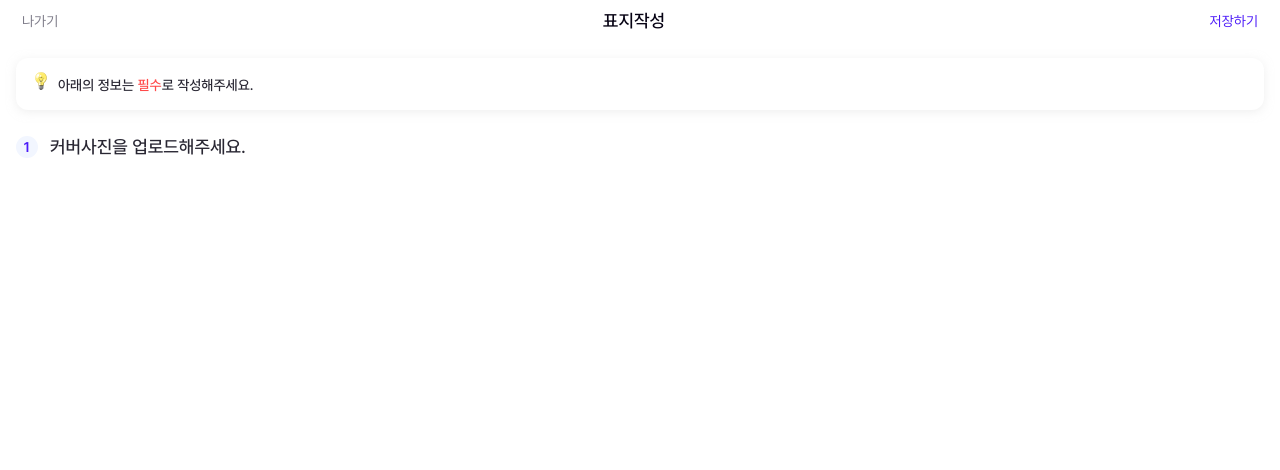
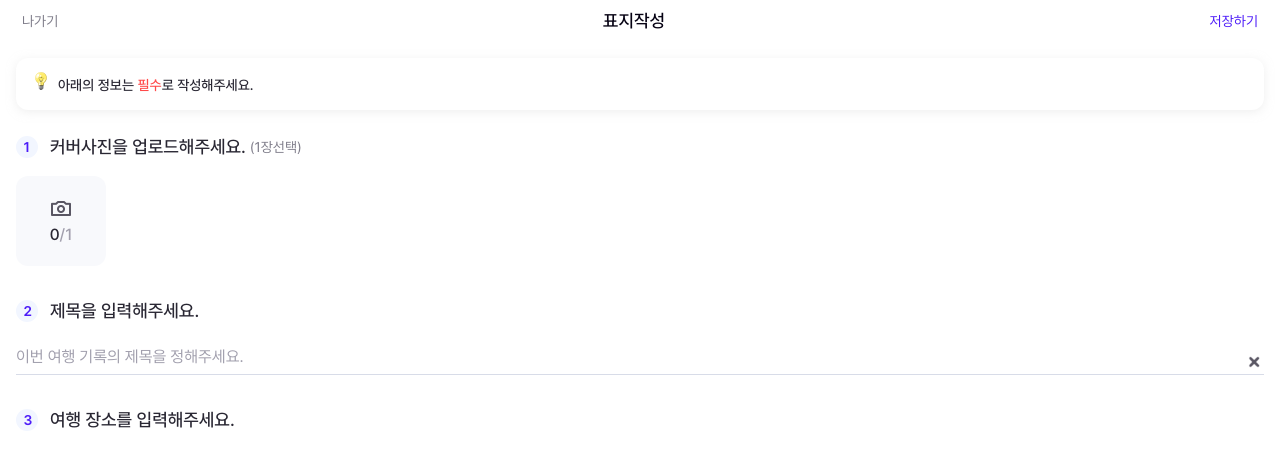
Before and after one commit to dnd-side-project/dnd-6th-8-frontend, a React (Create React App) app: page /upload in a window 1280 px wide. Shown: the top 470 px of the page. Built offline with nearby package versions, Linux system fonts and the light colour scheme.

Commit message:
feature: 질문 1,2번(#9)

```diff
--- a/src/components/UploadPage/UploadQuestion.scss
+++ b/src/components/UploadPage/UploadQuestion.scss
@@ -4,6 +4,7 @@
     width:100%;
     display: flex;
     align-items: center;
+    margin-bottom: 1.6rem;
     .number{
         width:2.2rem;
         height:2.2rem;
@@ -14,7 +15,12 @@
         margin-right:1.2rem;
     }
     .title{
-        @include font-face(Pretendard-Medium, 1.8rem, 2.6rem, $black90)
+        @include font-face(Pretendard-Medium, 1.8rem, 2.6rem, $black90);
+        margin-right:0.4rem;
+    }
+    span{
+        @include font-face(Pretendard-Regular, 1.4rem, 2.2rem, $black60);
+        margin:0.2rem 0;
     }
 
 }
--- a/src/components/UploadPage/UploadQuestion.tsx
+++ b/src/components/UploadPage/UploadQuestion.tsx
@@ -11,6 +11,7 @@ function UploadQuestion({ number, title }: UploadQuestionProps) {
     <div className="uploadQuestion-wrapper">
       <div className="number">{number}</div>
       <div className="title">{title}</div>
+      {number === 1 && <span>(1장선택)</span>}
     </div>
   );
 }
--- a/src/pages/UploadPage/Upload.scss
+++ b/src/pages/UploadPage/Upload.scss
@@ -4,6 +4,10 @@
 
     main{
         padding:5.8rem 1.6rem 1.6rem;
+        button{
+            border:none;
+            background-color: transparent;
+        }
         .notice{
             border-radius: 1.2rem;
             box-shadow: 0 0.2rem 1rem 0 rgba(224, 224, 224, 0.5);
@@ -19,5 +23,61 @@
             }
 
         }
+        .question+.question{
+            margin-top:3.2rem;
+
+        }
+        .one{
+            button{
+                width:9rem;
+                height:9rem;
+                border-radius: 1.2rem;
+                background-color: $bg2;
+                display: flex;
+                flex-direction: column;
+                justify-content: center;
+                align-items: center;
+                img{
+                    width:2.4rem;
+                    margin-bottom:0.4rem;
+                }
+                span{
+                    @include font-face(Pretendard-Medium, 1.6rem, 2.2rem, $black90);
+                    &+span{
+                        color:$black50;
+                    }
+                }
+            }
+
+        }
+        .two{
+            .inputText{
+                position: relative;
+                input{
+                    border:none;
+                    padding:0.3em 0;
+                    border-bottom:0.1rem solid $black30;
+                    width:100%;
+                    @include font-face(Pretendard-Regular, 1.6rem, 2.4rem, $black80);
+                    &:focus{
+                        outline:none;
+                    }
+                    &::placeholder{
+                        color:$black50;
+                    }
+                }
+                img{
+                    position:absolute;
+                    right:0;
+                    bottom:0.3rem;
+                    width:2rem;
+                }
+            }
+
+        }
+        .three{
+
+        }
+
     }
 }
--- a/src/pages/UploadPage/Upload.tsx
+++ b/src/pages/UploadPage/Upload.tsx
@@ -12,8 +12,25 @@ function Upload() {
           <img src="imgs/UploadPage/emoji_light_archiving.png" alt="light" />
           아래의 정보는 <span>필수</span>로 작성해주세요.
         </div>
-        <div>
+        <div className="one question">
           <UploadQuestion number={1} title="커버사진을 업로드해주세요." />
+          <button type="button">
+            <img src="imgs/UploadPage/ic_camera.png" alt="camera" />
+            <div>
+              <span>0</span>
+              <span>/1</span>
+            </div>
+          </button>
+        </div>
+        <div className="two question">
+          <UploadQuestion number={2} title="제목을 입력해주세요." />
+          <div className="inputText">
+            <input type="text" placeholder="이번 여행 기록의 제목을 정해주세요." />
+            <img src="imgs/UploadPage/ic_x_small.png" alt="reset" />
+          </div>
+        </div>
+        <div className="three question">
+          <UploadQuestion number={3} title="여행 장소를 입력해주세요." />
         </div>
       </main>
     </div>
```
Also changed, not shown: public/imgs/UploadPage/ic_x_small.png (added).
